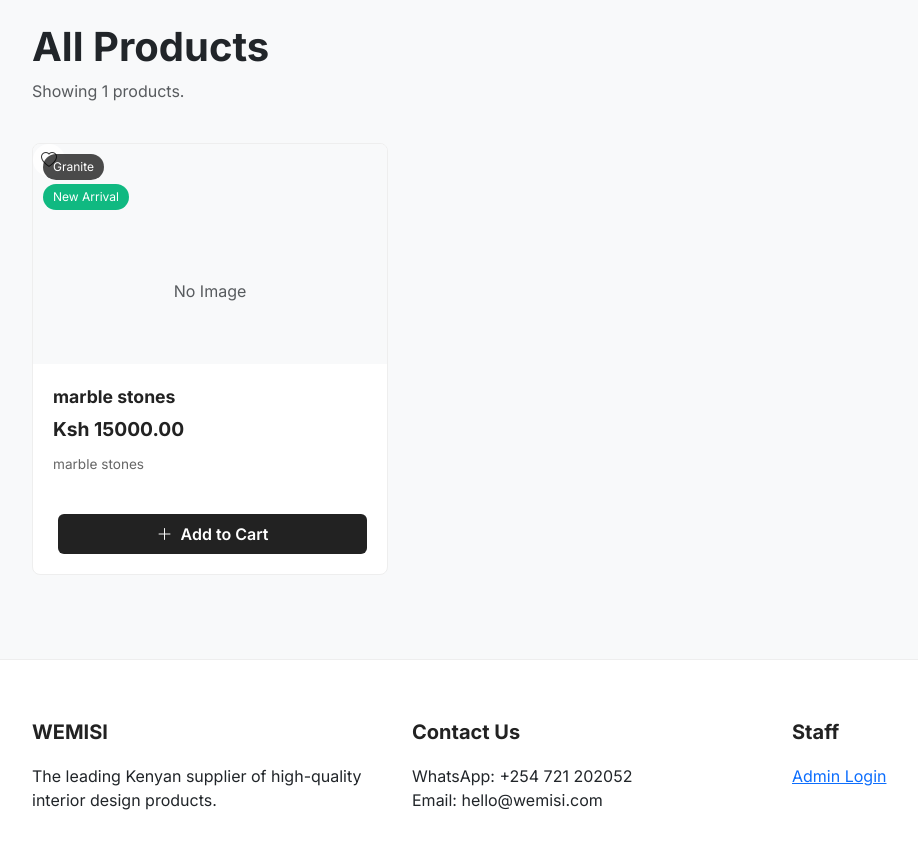
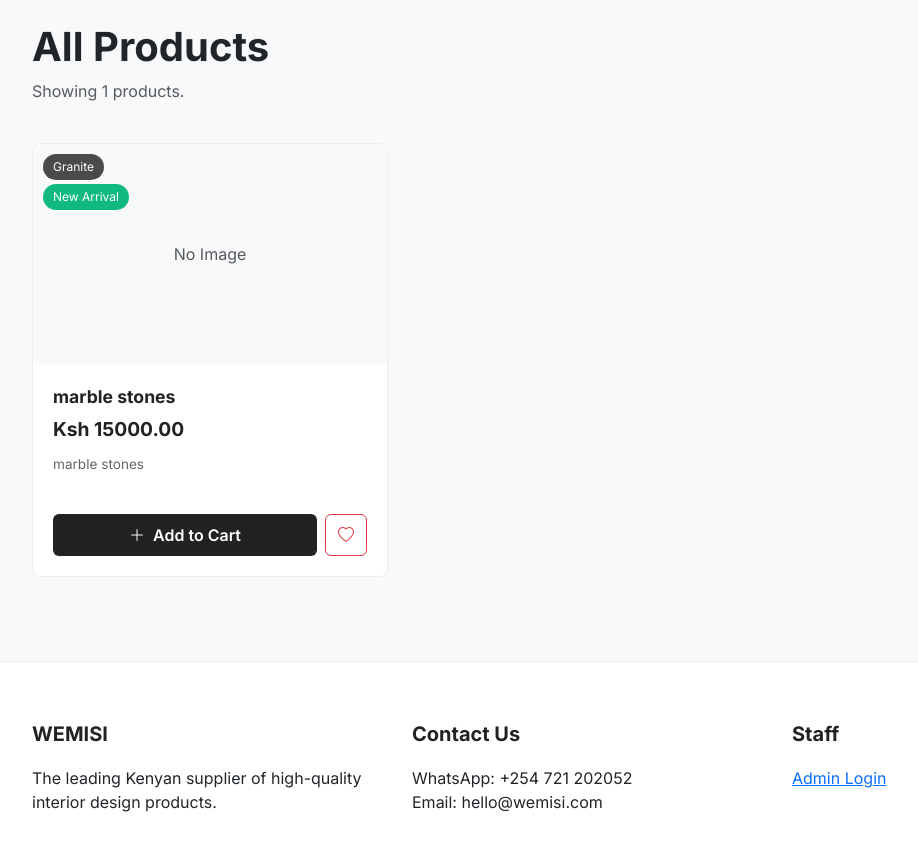
Before and after one commit to nigel2421/wemisipy, a Django app: page /store/ in a window 1280 px wide. Shown: the part 77-937 px from the top of the page, without its empty margins (50-968 px from the left). Before the commit the page ends 887 px from the top, so only its background shows below. Run offline with Django 4.2, Linux system fonts and the light colour scheme; data comes from the database, SQL or seed files in the repository; some libraries are stand-ins or nearby versions.

Commit message:
wish list

```diff
--- a/mbele/templates/store/product_list.html
+++ b/mbele/templates/store/product_list.html
@@ -1,6 +1,5 @@
 {% extends 'store/base.html' %}
 
-{% block extra_js %}{% endblock %}
 {% block content %}
 
 <!-- Header Section -->
@@ -70,28 +69,6 @@
         z-index: 2;
     }
 
-    /* Action Icons (Top Right) */
-    .action-icons {
-        position: absolute;
-        top: 10px;
-        right: 10px;
-        z-index: 2;
-    }
-    .icon-circle {
-        width: 32px;
-        height: 32px;
-        background: rgba(255,255,255,0.9);
-        border-radius: 50%;
-        display: flex;
-        align-items: center;
-        justify-content: center;
-        margin-bottom: 5px;
-        cursor: pointer;
-        color: #333;
-        transition: 0.2s;
-    }
-    .icon-circle:hover { background: #fff; color: #8224e3; }
-
     /* Card Body */
     .card-body { padding: 20px; }
     .product-title { font-weight: 700; font-size: 1.1rem; margin-bottom: 5px; color: #222; text-decoration: none; display: block;}
@@ -116,7 +93,6 @@
         border: none;
         font-weight: 600;
         flex: 1;
-        margin-left: 5px;
     }
     .btn-add-cart:hover { background-color: #000; color: white; }
 </style>
@@ -136,11 +112,6 @@
                 <span class="badge-new">New Arrival</span>
                 {% endif %}
 
-                <!-- Icons Top Right -->
-                <div class="icon-circle" onclick="toggleWishlist({{ product.id }}, this)">
-    <i class="bi bi-heart"></i>
-</div>
-
                 {% if product.image %}
                 <a href="{% url 'product_detail' product.id %}">
                     <img src="{{ product.image.url }}" class="product-img" alt="{{ product.name }}">
@@ -154,12 +125,6 @@
             <div class="card-body d-flex flex-column">
                 <a href="{% url 'product_detail' product.id %}" class="product-title">{{ product.name }}</a>
 
-                <!-- Static Stars (Visual only for now) -->
-                <!--<div class="stars">
-                    <i class="bi bi-star"></i> <i class="bi bi-star"></i> <i class="bi bi-star"></i> <i class="bi bi-star"></i> <i class="bi bi-star"></i>
-                    <span class="text-muted ms-1">(0 reviews)</span>
-                </div>-->
-
                 <div class="price">Ksh {{ product.price }}</div>
 
                 <p class="desc-snippet">{{ product.description|truncatechars:80 }}</p>
@@ -167,6 +132,9 @@
                 <div class="mt-auto d-flex">
                     <button class="btn btn-add-cart py-2 w-100" data-product-id="{{ product.id }}">
                         <i class="bi bi-plus-lg me-1"></i> Add to Cart
+                    </button>
+                    <button class="btn btn-outline-danger ms-2 py-2 wishlist-toggle-btn" data-product-id="{{ product.id }}">
+                        <i class="bi bi-heart"></i>
                     </button>
                 </div>
             </div>
@@ -180,5 +148,23 @@
     {% endfor %}
 </div>
 </div>
+{% endblock %}
 
+{% block extra_js %}
+<script>
+document.addEventListener('DOMContentLoaded', function() {
+    // --- Wishlist Button Handler ---
+    document.querySelectorAll('.wishlist-toggle-btn').forEach(btn => {
+        btn.addEventListener('click', function() {
+            const productId = this.dataset.productId;
+            // Assuming 'toggleWishlist' is a global function defined in your wishlist.js
+            if (typeof toggleWishlist === 'function') {
+                toggleWishlist(productId, this);
+            } else {
+                console.error('toggleWishlist function not found. Make sure wishlist.js is loaded.');
+            }
+        });
+    });
+});
+</script>
 {% endblock %}
```
